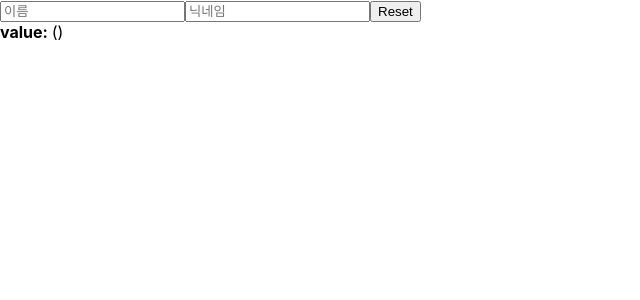
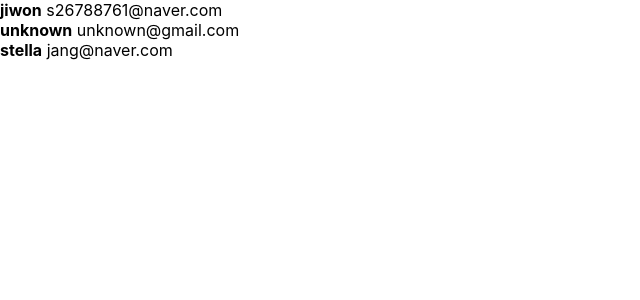
Before and after one commit to zwonlala/react_tutorial, a React (Create React App) app: page / in a window 1280 px wide. Shown: the top 300 px of the page, without its empty margins (0-640 px from the left). Built offline with nearby package versions, Linux system fonts and the light colour scheme.

Commit message:
12] 배열 렌더링하기 lecture 12 complete readme.md update

```diff
--- a/src/App.js
+++ b/src/App.js
@@ -1,13 +1,14 @@
 import React from 'react';
+import UserList from './UserList';
 // import Hello from './Hello';
 // import Wrapper from './Wrapper';
 // import Counter from './Counter';
-import InputSample from './InputSample';
+// import InputSample from './InputSample';
 
 
 function App() {
   return (
-    <InputSample />
+    <UserList />
   );
 }
 
--- /dev/null
+++ b/src/UserList.js
@@ -0,0 +1,40 @@
+import React from 'react';
+
+function User( { user }) {
+    return (
+        <div>
+            <b>{user.username}</b> <span>{user.email}</span>
+        </div>
+    );
+}
+function UserList() {
+    const users = [
+        {
+            id: 1,
+            username: 'jiwon',
+            email: 's26788761@naver.com'
+        },
+        {
+            id: 2,
+            username: 'unknown',
+            email: 'unknown@gmail.com'
+        },
+        {
+            id: 3,
+            username: 'stella',
+            email: 'jang@naver.com'
+        }
+    ];
+
+    return (
+        <div>
+            {
+                users.map(
+                    user => <User user={user} key={user.id}/>
+                )
+            }
+        </div>
+    )
+}
+
+export default UserList;
```
Also changed, not shown: 1 other file (tests, documents, lock files or other folders).
